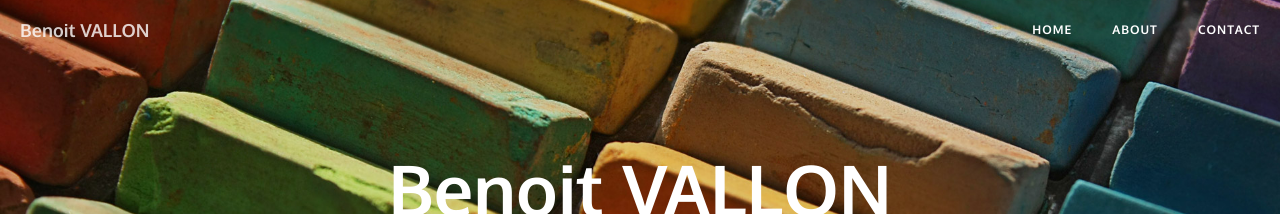
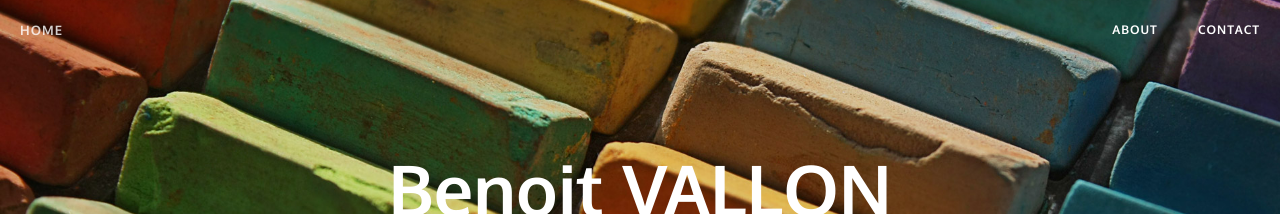
Before and after one commit to benoitvallon/benoitvallon.github.io, a Jekyll site: the page built from index.html, in a window 1280 px wide. Shown: the top 214 px of the page. Built offline with Jekyll 4.4.1, drawn with Linux system fonts in a browser that asks for light colours; nearby versions of some CDN libraries; Markdown is read by kramdown in place of the engine named in the settings; the list of posts is cut into pages by our own code.

Commit message:
Changes the home menus

```diff
--- a/_includes/nav.html
+++ b/_includes/nav.html
@@ -9,15 +9,12 @@
                 <span class="icon-bar"></span>
                 <span class="icon-bar"></span>
             </button>
-            <a class="navbar-brand" href="{{ site.baseurl }}/">{{ site.title }}</a>
+            <a class="navbar-brand" href="{{ site.baseurl }}/">Home</a>
         </div>
 
         <!-- Collect the nav links, forms, and other content for toggling -->
         <div class="collapse navbar-collapse" id="bs-example-navbar-collapse-1">
             <ul class="nav navbar-nav navbar-right">
-                <li>
-                    <a href="{{ site.baseurl }}/">Home</a>
-                </li>
                 {% for page in site.pages %}{% if page.title %}
                 <li>
                     <a href="{{ page.url | prepend: site.baseurl }}">{{ page.title }}</a>
--- a/css/clean-blog.css
+++ b/css/clean-blog.css
@@ -50,7 +50,10 @@
   font-family: 'Oxygen', 'Helvetica Neue', Helvetica, Arial, sans-serif;
 }
 .navbar-custom .navbar-brand {
+  text-transform: uppercase;
+  font-size: 13px;
   font-weight: 800;
+  letter-spacing: 1px;
 }
 .navbar-custom .nav li a {
   text-transform: uppercase;
```
